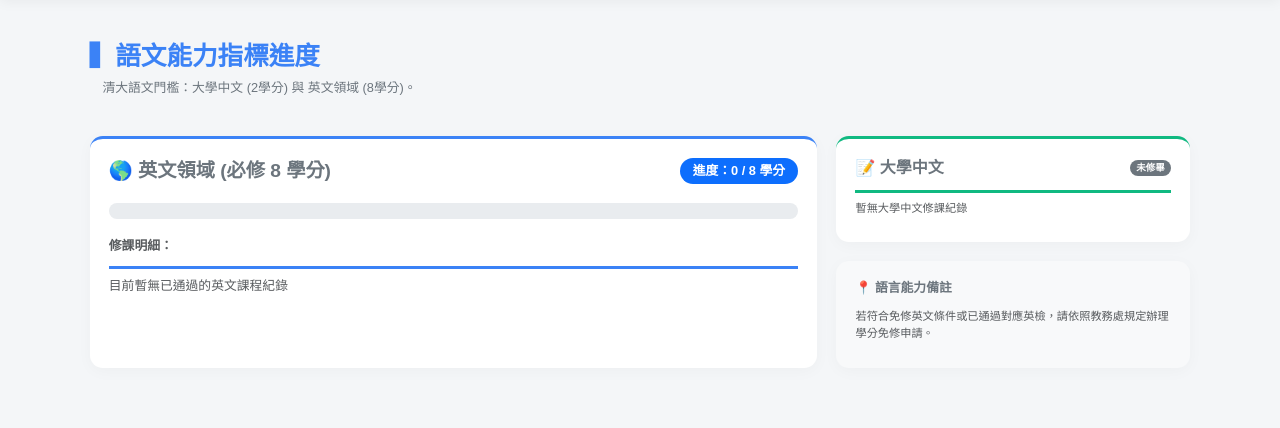
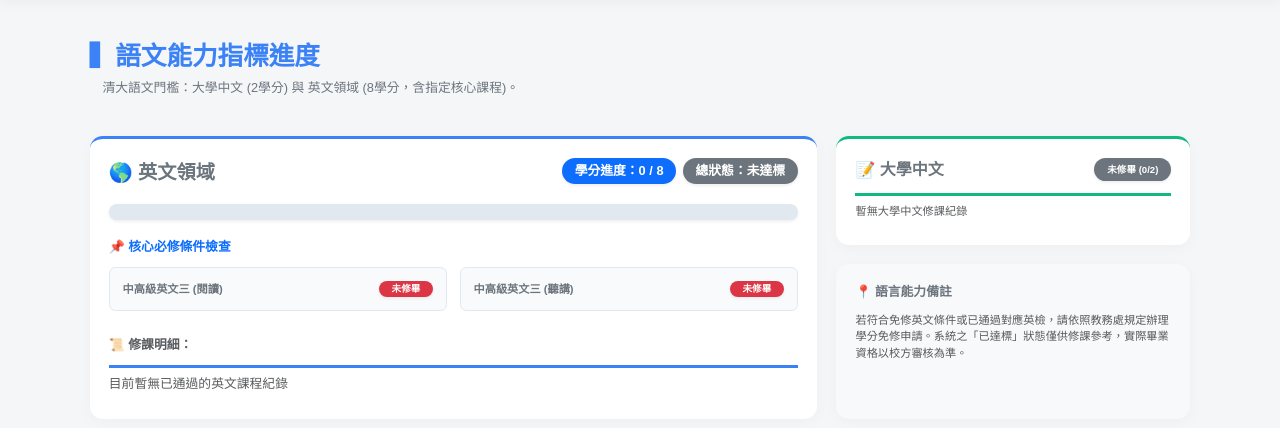
Before and after one commit to jameslin101219-maker/NTHU_ChemE_Portfolio, a Flask app: page /language in a window 1280 px wide. Shown: the part 55-483 px from the top of the page. Run offline with Flask 3, Linux system fonts and the light colour scheme; the visitor is signed in with stand-in values (Sample User, id 1); data that the repository does not hold is empty; some libraries are stand-ins or nearby versions.

Commit message:
Update language.html

```diff
--- a/templates/language.html
+++ b/templates/language.html
@@ -4,26 +4,64 @@
 <style>
     .lang-card { border-radius: 16px; border: none; box-shadow: 0 4px 20px rgba(0,0,0,0.03); transition: 0.3s; }
     .lang-card:hover { transform: translateY(-3px); box-shadow: 0 8px 25px rgba(59,130,246,0.15); }
+    .required-box { background-color: #f8fafc; border: 1px solid #e2e8f0; border-radius: 8px; transition: 0.2s; }
+    .required-box:hover { border-color: #cbd5e1; background-color: #f1f5f9; }
 </style>
 
 <div class="row g-4 mt-1">
     <div class="col-12 mb-2">
         <h2 class="fw-bold" style="color: #3b82f6;"><span style="color: #3b82f6;">▍</span>語文能力指標進度</h2>
-        <p class="text-secondary ms-3">清大語文門檻：大學中文 (2學分) 與 英文領域 (8學分)。</p>
+        <p class="text-secondary ms-3">清大語文門檻：大學中文 (2學分) 與 英文領域 (8學分，含指定核心課程)。</p>
     </div>
 
     <div class="col-lg-8">
         <div class="card lang-card p-4" style="border-top: 4px solid #3b82f6; height: 100%;">
-            <div class="d-flex justify-content-between align-items-center mb-4">
-                <h4 class="fw-bold text-secondary m-0">🌎 英文領域 (必修 8 學分)</h4>
-                <span class="badge bg-primary fs-6 px-3 py-2 rounded-pill">進度：{{ data.language.english }} / 8 學分</span>
+            <div class="d-flex justify-content-between align-items-start mb-4 flex-wrap gap-2">
+                <h4 class="fw-bold text-secondary m-0 mt-1">🌎 英文領域</h4>
+                <div class="d-flex gap-2">
+                    <span class="badge bg-primary fs-6 px-3 py-2 rounded-pill shadow-sm">學分進度：{{ data.language.english }} / 8</span>
+
+                    {% if data.language.english >= 8 and data.language.reading_passed and data.language.listening_passed %}
+                        <span class="badge bg-success fs-6 px-3 py-2 rounded-pill shadow-sm">總狀態：已達標</span>
+                    {% else %}
+                        <span class="badge bg-secondary fs-6 px-3 py-2 rounded-pill shadow-sm text-white">總狀態：未達標</span>
+                    {% endif %}
+                </div>
             </div>
 
-            <div class="progress mb-4" style="height: 20px; border-radius: 10px;">
-                <div class="progress-bar bg-primary" style="width: {{ ((data.language.english / 8) * 100) | int }}%;">{{ ((data.language.english / 8) * 100) | int }}%</div>
+            <div class="progress mb-4 shadow-sm" style="height: 20px; border-radius: 10px; background-color: #e2e8f0;">
+                <div class="progress-bar bg-primary fw-bold" style="width: {{ ((data.language.english / 8) * 100) | int }}%;">
+                    {{ ((data.language.english / 8) * 100) | int }}%
+                </div>
             </div>
 
-            <h6 class="fw-bold text-muted mb-3">修課明細：</h6>
+            <div class="mb-4">
+                <h6 class="fw-bold text-primary mb-3">📌 核心必修條件檢查</h6>
+                <div class="row g-3">
+                    <div class="col-md-6">
+                        <div class="required-box p-3 d-flex justify-content-between align-items-center">
+                            <span class="text-secondary fw-bold small">中高級英文三 (閱讀)</span>
+                            {% if data.language.reading_passed %}
+                                <span class="badge bg-success rounded-pill px-3 py-1 shadow-sm">已修畢</span>
+                            {% else %}
+                                <span class="badge bg-danger rounded-pill px-3 py-1 shadow-sm">未修畢</span>
+                            {% endif %}
+                        </div>
+                    </div>
+                    <div class="col-md-6">
+                        <div class="required-box p-3 d-flex justify-content-between align-items-center">
+                            <span class="text-secondary fw-bold small">中高級英文三 (聽講)</span>
+                            {% if data.language.listening_passed %}
+                                <span class="badge bg-success rounded-pill px-3 py-1 shadow-sm">已修畢</span>
+                            {% else %}
+                                <span class="badge bg-danger rounded-pill px-3 py-1 shadow-sm">未修畢</span>
+                            {% endif %}
+                        </div>
+                    </div>
+                </div>
+            </div>
+
+            <h6 class="fw-bold text-muted mb-3 mt-2">📜 修課明細：</h6>
             <ul class="list-group list-group-flush">
                 {% for course in data.language.english_list %}
                 <li class="list-group-item d-flex justify-content-between align-items-center px-0 border-light">
@@ -31,7 +69,7 @@
                     <span class="badge bg-light text-dark">已通過</span>
                 </li>
                 {% else %}
-                <li class="list-group-item text-muted px-0 border-0">目前暫無已通過的英文課程紀錄</li>
+                <li class="list-group-item text-muted px-0 border-0 bg-transparent">目前暫無已通過的英文課程紀錄</li>
                 {% endfor %}
             </ul>
         </div>
@@ -42,23 +80,23 @@
             <div class="d-flex justify-content-between align-items-center mb-3">
                 <h5 class="fw-bold text-secondary m-0">📝 大學中文</h5>
                 {% if data.language.chinese >= 2 %}
-                    <span class="badge bg-success rounded-pill">已修畢</span>
+                    <span class="badge bg-success rounded-pill px-3 py-2 shadow-sm">已修畢</span>
                 {% else %}
-                    <span class="badge bg-secondary rounded-pill">未修畢</span>
+                    <span class="badge bg-secondary rounded-pill px-3 py-2 shadow-sm">未修畢 ({{ data.language.chinese }}/2)</span>
                 {% endif %}
             </div>
             <ul class="list-group list-group-flush">
                 {% for course in data.language.chinese_list %}
-                <li class="list-group-item px-0 border-0 text-muted small"><span class="text-success">✔️</span> {{ course }}</li>
+                <li class="list-group-item px-0 border-0 text-muted small bg-transparent"><span class="text-success">✔️</span> {{ course }}</li>
                 {% else %}
-                <li class="list-group-item px-0 border-0 text-muted small">暫無大學中文修課紀錄</li>
+                <li class="list-group-item px-0 border-0 text-muted small bg-transparent">暫無大學中文修課紀錄</li>
                 {% endfor %}
             </ul>
         </div>
 
         <div class="card lang-card p-4 flex-grow-1 bg-light border-0">
             <h6 class="fw-bold text-secondary mb-3">📍 語言能力備註</h6>
-            <p class="text-muted small mb-2">若符合免修英文條件或已通過對應英檢，請依照教務處規定辦理學分免修申請。</p>
+            <p class="text-muted small mb-2">若符合免修英文條件或已通過對應英檢，請依照教務處規定辦理學分免修申請。系統之「已達標」狀態僅供修課參考，實際畢業資格以校方審核為準。</p>
         </div>
     </div>
 </div>
```
